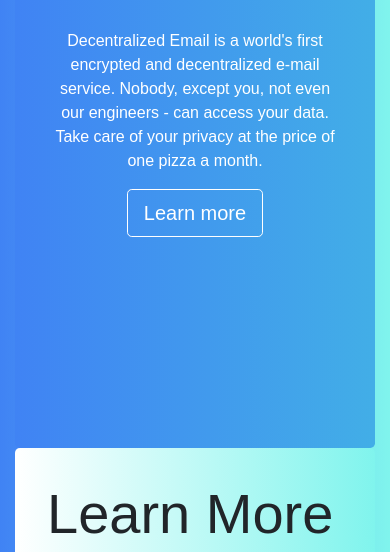
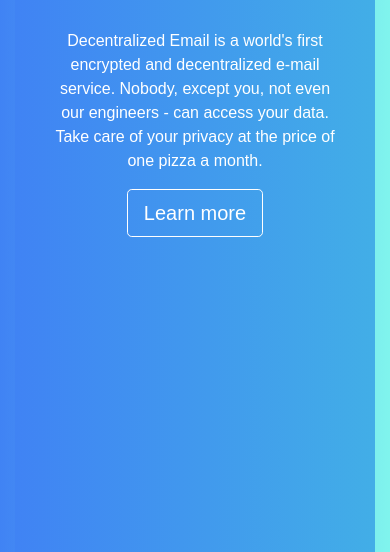
Before and after one commit to codeforgeek/decentralized-email, a website: page views/index.html in a window 390 px wide. Shown: the part 227-779 px from the top of the page. Drawn offline with nearby package versions, Linux system fonts and the light colour scheme; files whose address does not match are found by name.

Commit message:
mobile screen rotation

```diff
--- a/views/css/home.css
+++ b/views/css/home.css
@@ -66,3 +66,9 @@ a:hover {
         display: none;
     }
 }
+
+@media screen and (max-width: 500px), screen and (max-height: 500px) {
+    .jumbotron-container, #learn-more {
+        height: 100vh;
+    }
+}
```
